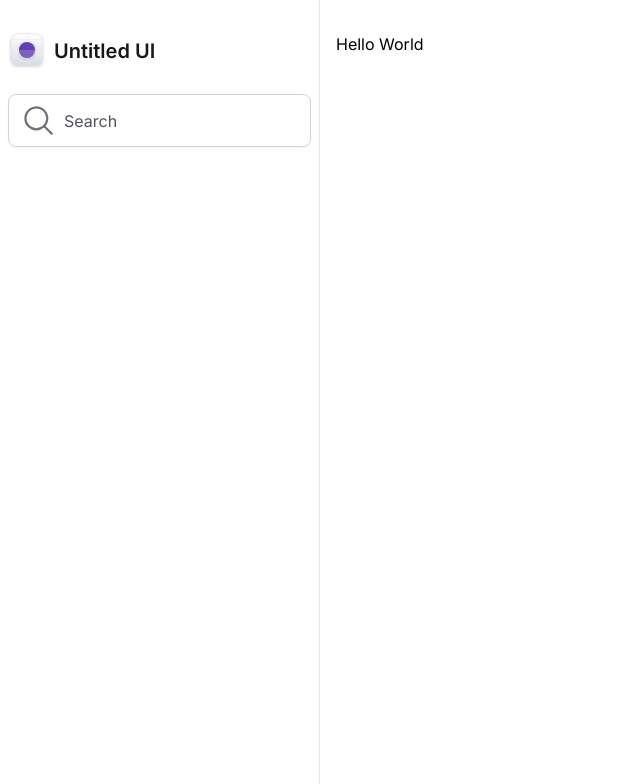
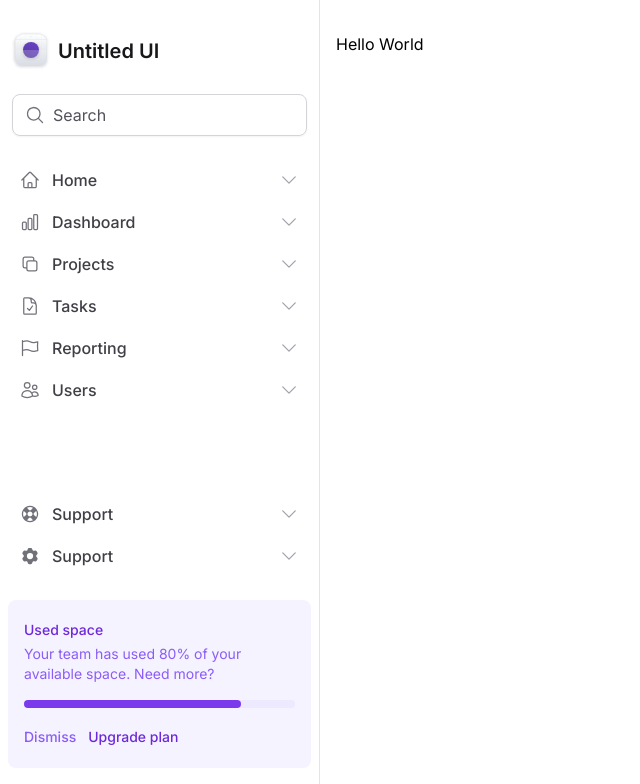
Before and after one commit to AndersonNascimentoAFSN/tailwind-next, a Next.js app: page / in a window 1280 px wide. Shown: the top 784 px of the page, without its empty margins (0-640 px from the left). Built offline with nearby package versions, Linux system fonts and the light colour scheme.

Commit message:
feat: add sidebar menu and widget

```diff
--- a/src/components/Sidebar/Logo.tsx
+++ b/src/components/Sidebar/Logo.tsx
@@ -2,7 +2,7 @@ import { SVGProps } from 'react'
 
 export function Logo(props: SVGProps<SVGSVGElement>) {
   return (
-    <strong className="flex items-center gap-2 text-xl font-semibold text-zinc-900">
+    <strong className="text-xl font-semibold text-zinc-900 mx-1 flex items-center gap-2">
       <svg
         width={38}
         height={38}
--- a/src/components/Sidebar/Sidebar.tsx
+++ b/src/components/Sidebar/Sidebar.tsx
@@ -1,20 +1,38 @@
-import { MagnifyingGlassIcon } from '@heroicons/react/24/solid'
+import {
+  MagnifyingGlassIcon,
+  LifebuoyIcon,
+  Cog6ToothIcon,
+} from '@heroicons/react/24/solid'
 
 import { Logo } from './Logo'
+import { MainNavigation } from './main-navigation'
+import { MainNavigationItem } from './main-navigation/main-navigation-item'
+import { UsedSpaceWidget } from './used-space-widget'
 
 export function Sidebar() {
   return (
     <>
-      <aside className="border-r border-zinc-200 px-2 py-8 space-y-6">
+      <aside className="border-r border-zinc-200 px-2 py-8 flex flex-col gap-6">
         <Logo />
 
-        <div className="rounded-lg border border-zinc-300 px-3 py-2 w-full shadow-sm flex items-center gap-2">
-          <MagnifyingGlassIcon className="min-h-5 min-w-5 text-zinc-500" />
+        <div className="rounded-lg border border-zinc-300 px-3 py-2 mx-1 shadow-sm flex items-center gap-2">
+          <MagnifyingGlassIcon className="h-5 w-5 text-zinc-500" />
 
           <input
-            className="flex-1 border-0 bg-transparent p-0 text-zinc-900 placeholder-zinc-600"
+            className="text-zinc-900 placeholder-zinc-600 border-0 bg-transparent p-0 flex-1 w-full"
             placeholder="Search"
           />
+        </div>
+
+        <MainNavigation />
+
+        <div className="mt-auto flex flex-col gap-6">
+          <nav className="space-y-0.5">
+            <MainNavigationItem title="Support" icon={LifebuoyIcon} />
+            <MainNavigationItem title="Support" icon={Cog6ToothIcon} />
+          </nav>
+
+          <UsedSpaceWidget />
         </div>
       </aside>
     </>
--- /dev/null
+++ b/src/components/Sidebar/main-navigation/index.ts
@@ -0,0 +1 @@
+export * from './main-navigation'
--- /dev/null
+++ b/src/components/Sidebar/main-navigation/main-navigation-item.tsx
@@ -0,0 +1,27 @@
+import { ElementType } from 'react'
+import { ChevronDownIcon } from '@heroicons/react/24/outline'
+import { NavItem } from '@/components/nav-item'
+
+interface MainNavigationItemProps {
+  title: string
+  icon: ElementType
+}
+
+export function MainNavigationItem({
+  title,
+  icon: Icon,
+}: MainNavigationItemProps) {
+  return (
+    <NavItem.Root>
+      <NavItem.Icon
+        icon={Icon}
+        className="h-5 w-5 text-zinc-500 group-hover:text-violet-500"
+      />
+      <NavItem.Title title={title} />
+      <NavItem.Icon
+        icon={ChevronDownIcon}
+        className="ml-auto h-5 w-5 text-zinc-400 group-hover:text-violet-500"
+      />
+    </NavItem.Root>
+  )
+}
--- /dev/null
+++ b/src/components/Sidebar/main-navigation/main-navigation.tsx
@@ -0,0 +1,22 @@
+import {
+  HomeIcon,
+  ChartBarIcon,
+  Square2StackIcon,
+  DocumentCheckIcon,
+  FlagIcon,
+  UsersIcon,
+} from '@heroicons/react/24/outline'
+import { MainNavigationItem } from './main-navigation-item'
+
+export function MainNavigation() {
+  return (
+    <nav className="space-y-0.5">
+      <MainNavigationItem title="Home" icon={HomeIcon} />
+      <MainNavigationItem title="Dashboard" icon={ChartBarIcon} />
+      <MainNavigationItem title="Projects" icon={Square2StackIcon} />
+      <MainNavigationItem title="Tasks" icon={DocumentCheckIcon} />
+      <MainNavigationItem title="Reporting" icon={FlagIcon} />
+      <MainNavigationItem title="Users" icon={UsersIcon} />
+    </nav>
+  )
+}
--- /dev/null
+++ b/src/components/Sidebar/used-space-widget.tsx
@@ -0,0 +1,31 @@
+export function UsedSpaceWidget() {
+  return (
+    <div className="flex flex-col gap-4 rounded-lg bg-violet-50 px-4 py-5">
+      <div className="space-y-1">
+        <p className="text-sm/5 font-medium text-violet-700">Used space</p>
+        <p className="text-sm/5 text-violet-500">
+          Your team has used 80% of your available space. Need more?
+        </p>
+      </div>
+
+      <div className="h-2 rounded-full bg-violet-100">
+        <div className="h-2 w-4/5 rounded-full bg-violet-600"></div>
+      </div>
+
+      <div className="space-x-3">
+        <button
+          type="button"
+          className="text-sm font-medium text-violet-500 hover:text-violet-700"
+        >
+          Dismiss
+        </button>
+        <button
+          type="button"
+          className="text-sm font-medium text-violet-700 hover:text-violet-900"
+        >
+          Upgrade plan
+        </button>
+      </div>
+    </div>
+  )
+}
--- /dev/null
+++ b/src/components/nav-item/index.tsx
@@ -0,0 +1,9 @@
+import { NavItemIcon } from './nav-item-icon'
+import { NavItemTitle } from './nav-item-title'
+import { NavItemRoot } from './nav-item-root'
+
+export const NavItem = {
+  Root: NavItemRoot,
+  Title: NavItemTitle,
+  Icon: NavItemIcon,
+}
--- /dev/null
+++ b/src/components/nav-item/nav-item-icon.tsx
@@ -0,0 +1,17 @@
+import { ElementType, HTMLAttributes } from 'react'
+
+interface NavItemIconProps extends HTMLAttributes<HTMLSpanElement> {
+  icon: ElementType
+  className: string
+}
+
+export function NavItemIcon({
+  icon: Icon,
+  className = 'h-5 w-5 text-zinc-500',
+}: NavItemIconProps) {
+  return (
+    <>
+      <Icon className={className} />
+    </>
+  )
+}
--- /dev/null
+++ b/src/components/nav-item/nav-item-root.tsx
@@ -0,0 +1,16 @@
+import { ReactNode } from 'react'
+
+interface NavItemRootProps {
+  children: ReactNode
+}
+
+export function NavItemRoot({ children }: NavItemRootProps) {
+  return (
+    <a
+      href="#"
+      className="flex items-center gap-3 rounded px-3 py-2 hover:bg-violet-50 group"
+    >
+      {children}
+    </a>
+  )
+}
--- /dev/null
+++ b/src/components/nav-item/nav-item-title.tsx
@@ -0,0 +1,11 @@
+interface NavItemTitleProps {
+  title: string
+}
+
+export function NavItemTitle({ title }: NavItemTitleProps) {
+  return (
+    <span className="font-medium text-zinc-700 group-hover:text-violet-500">
+      {title}
+    </span>
+  )
+}
```
